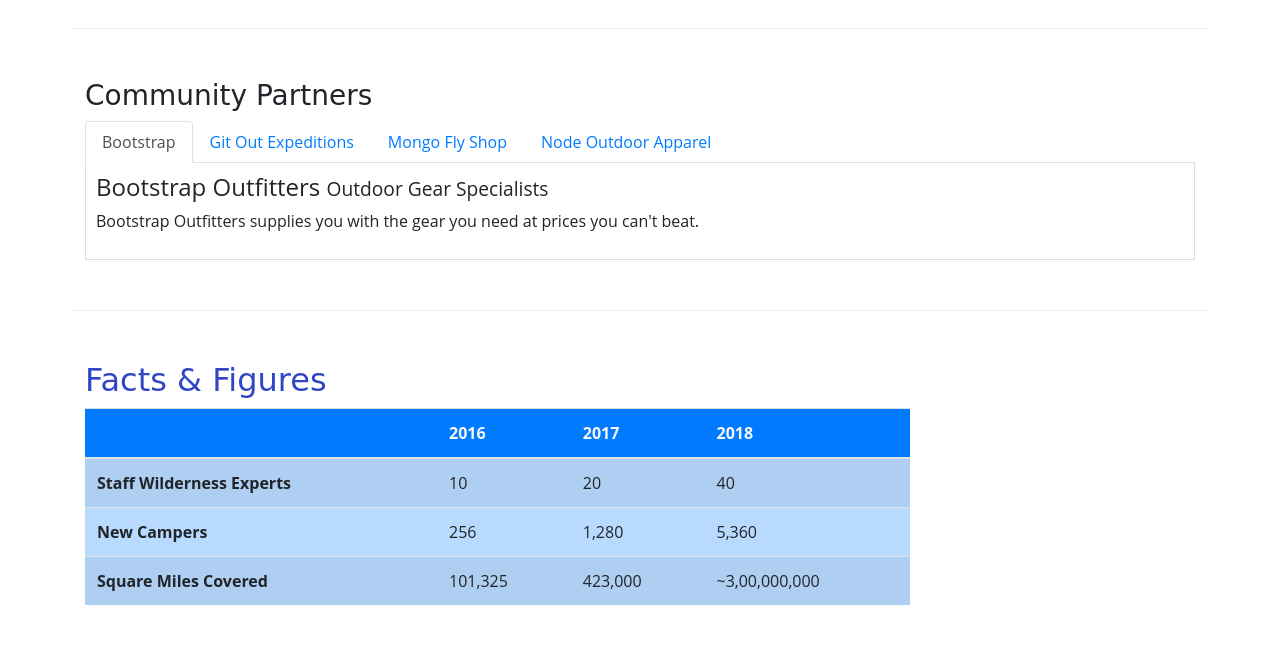
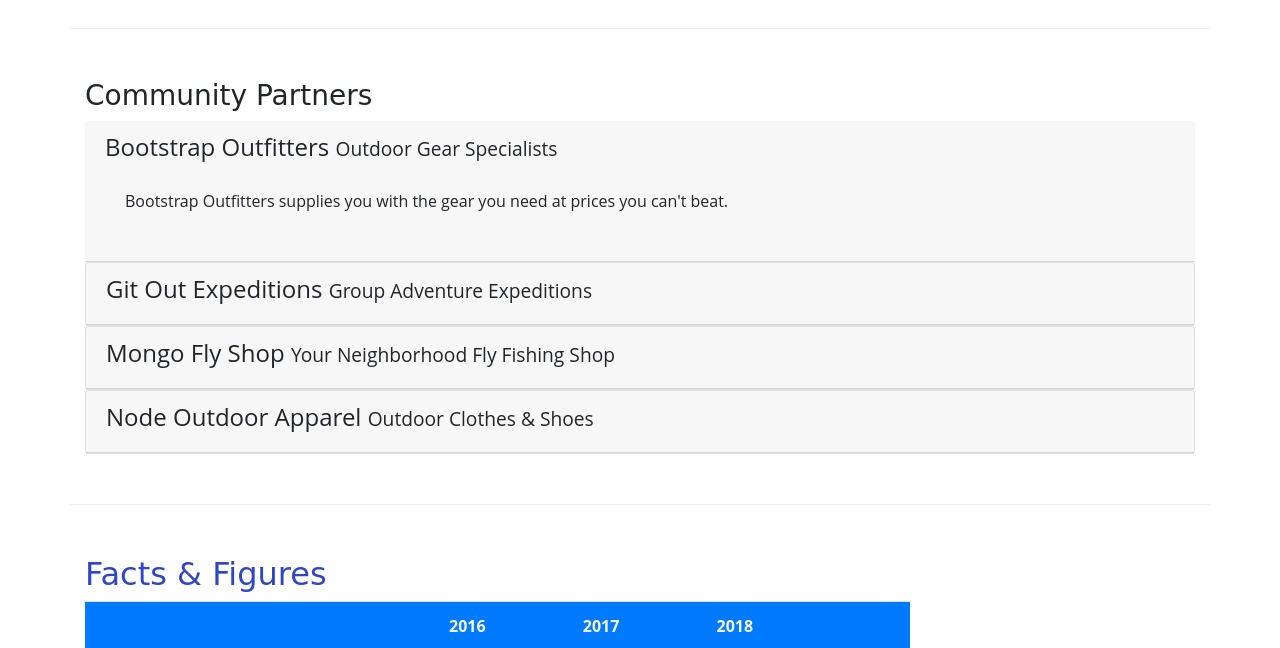
Before and after one commit to AngryGrizzlyBear/Nucamp-Bootstrap, a website: page aboutus.html in a window 1280 px wide. Shown: the part 800-1448 px from the top of the page. Drawn offline with nearby package versions, Linux system fonts and the light colour scheme.

Commit message:
Added Accordian feature. Removed Tab feature

```diff
--- a/aboutus.html
+++ b/aboutus.html
@@ -108,40 +108,75 @@
         <div class="row row-content">
             <div class="col">
                 <h3>Community Partners</h3>
-                <ul class="nav nav-tabs">
-                    <li class="nav-item"><a class="nav-link active" href="#bootstrap" role="tab"
-                            data-toggle="tab">Bootstrap</a></li>
-                    <li class="nav-item"><a class="nav-link" href="#git" role="tab" data-toggle="tab">Git Out
-                            Expeditions</a></li>
-                    <li class="nav-item"><a class="nav-link" href="#mongo" role="tab" data-toggle="tab">Mongo Fly
-                            Shop</a></li>
-                    <li class="nav-item"><a class="nav-link" href="#node" role="tab" data-toggle="tab">Node Outdoor
-                            Apparel</a></li>
-                </ul>
-                <div class="tab-content">
-                    <div role="tabpanel" class="tab-pane fade show active" id="bootstrap">
-                        <h4>Bootstrap Outfitters <small>Outdoor Gear Specialists</small></h4>
-                        <p class="d-none d-sm-block">Bootstrap Outfitters supplies you with the gear you need at prices
-                            you
-                            can't beat.</p>
+                <div id="accordian">
+                    <div role="tab" class="card-header">
+                        <h4>
+                            <a data-toggle="collapse" data-target="#bootstrap">
+                                Bootstrap Outfitters <small>Outdoor Gear Specialists</small>
+                            </a>
+                        </h4>
+                        <div class="collapse show" id="bootstrap" data-parent="#accordian">
+                            <div class="card-body">
+                                <p class="d-none d-sm-block">Bootstrap Outfitters supplies you with the gear you need at
+                                    prices
+                                    you can't beat.</p>
+                            </div>
+                        </div>
                     </div>
-                    <div role="tabpanel" class="tab-pane fade" id="git">
-                        <h4>Git Out Expeditions <small>Group Adventure Expeditions</small></h4>
-                        <p class="d-none d-sm-block">Join Git Out Expeditions to explore new horizons with a group of
-                            other
-                            adventurers!</p>
+                    <div class="card">
+                        <div role="tab" class="card-header">
+                            <h4>
+                                <a class="collapsed" data-toggle="collapse" data-target="#git">
+                                    Git Out Expeditions
+                                    <small>Group Adventure Expeditions</small>
+                                </a>
+                            </h4>
+                            <div class="collapse" id="git" data-parent="#accordian">
+                                <p class="d-none d-sm-block">Join Git Out Expeditions to explore new horizons with a
+                                    group of
+                                    other adventurers!
+                                </p>
+                            </div>
+                        </div>
                     </div>
-                    <div role="tabpanel" class="tab-pane fade" id="mongo">
-                        <h4>Mongo Fly Shop <small>Your Neighborhood Fly Fishing Shop</small></h4>
-                        <p class="d-none d-sm-block">Need a new fishing pole, a tacklebox, or flies of all kinds? Stop
-                            by
-                            Mongo Fly Shop.</p>
+                    <div class="card">
+                        <div role="tab" class="card-header">
+                            <h4>
+                                <a class="collapsed" data-toggle="collapse" data-target="#mongo">
+                                    Mongo Fly Shop
+                                    <small>
+                                        Your Neighborhood Fly Fishing Shop
+                                    </small>
+                                </a>
+                            </h4>
+                            <div class="collapse" id="mongo" data-parent="#accordian">
+                                <div class="card-body">
+                                    <p class="d-none d-sm-block">
+                                        Need a new fishing pole, a tacklebox, or flies of all kinds? Stop by Mongo Fly
+                                        Shop.
+                                    </p>
+                                </div>
+                            </div>
+                        </div>
                     </div>
-                    <div role="tabpanel" class="tab-pane fade" id="node">
-                        <h4>Node Outdoor Apparel <small>Outdoor Clothes & Shoes</small></h4>
-                        <p class="d-none d-sm-block">From polar fleeces to swimsuits, hiking boots to waders, a visit to
-                            Node will be sure to get you
-                            covered.</p>
+                    <div class="card">
+                        <div role="tab" class="card-header">
+                                <h4>
+                                    <a class="collapsed" data-toggle="collapse" data-target="#node">
+                                            Node Outdoor Apparel
+                                            <small>
+                                                Outdoor Clothes & Shoes
+                                            </small>
+                                    </a>
+                                    </h4>
+                                    <div class="collapse" id="node" data-parent="#accordian">
+                                        <div class="card-body">
+                                                <p class="d-none d-sm-block">From polar fleeces to swimsuits, hiking boots to waders, a visit to
+                                                        Node will be sure to get you
+                                                        covered.</p>
+                                        </div>
+                                    </div>
+                        </div>
                     </div>
                 </div>
             </div>
--- a/css/styles.css
+++ b/css/styles.css
@@ -39,9 +39,3 @@
 .dateLabel {
     padding: 0
 }
-
-.tab-content{
-    border: 1px solid #DDD;
-    border-top: none;
-    padding: 10px;
-}
```
